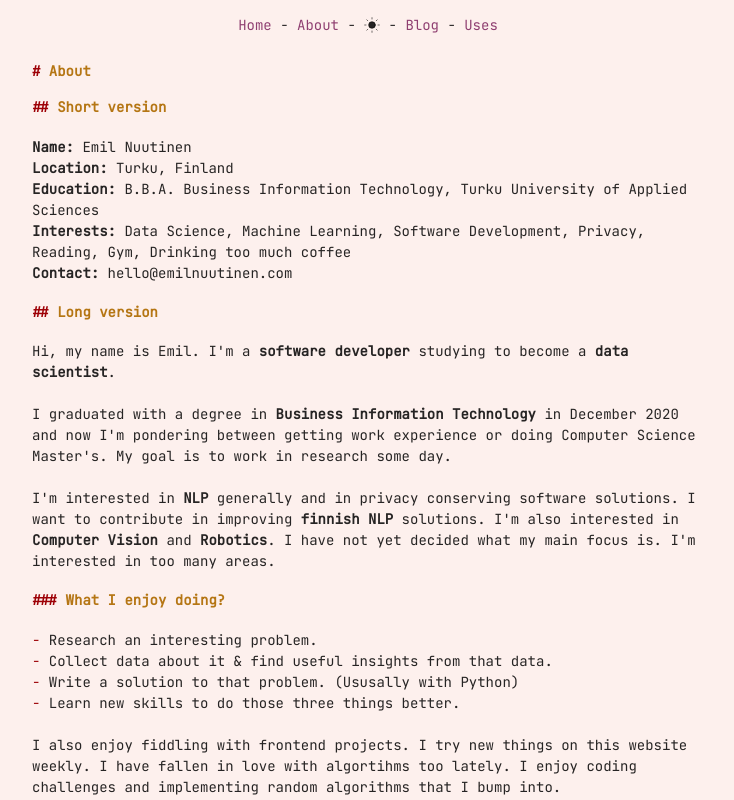
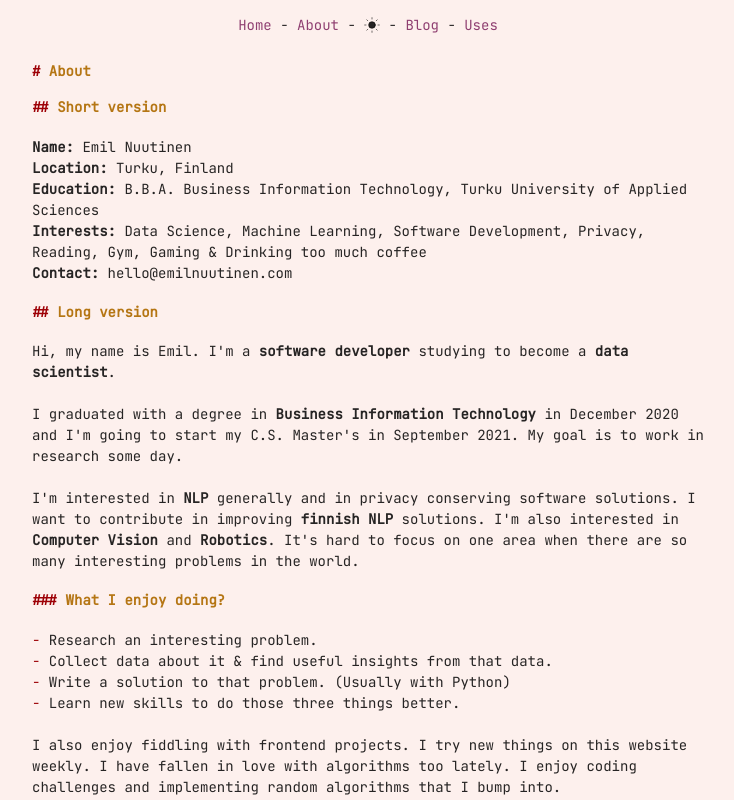
Before and after one commit to emilrwx/emilrwx_website, a Next.js app: page /about in a window 1280 px wide. Shown: the top 800 px of the page, without its empty margins (272-1006 px from the left). Built offline with nearby package versions, Linux system fonts and the light colour scheme.

Commit message:
update content

```diff
--- a/pages/about.js
+++ b/pages/about.js
@@ -13,26 +13,26 @@ export default function About () {
         <p><b>Name:</b> Emil Nuutinen <br />
           <b>Location:</b> Turku, Finland <br />
           <b>Education:</b> B.B.A. Business Information Technology, Turku University of Applied Sciences <br />
-          <b>Interests:</b> Data Science, Machine Learning, Software Development, Privacy, Reading, Gym, Drinking too much coffee <br />
+          <b>Interests:</b> Data Science, Machine Learning, Software Development, Privacy, Reading, Gym, Gaming & Drinking too much coffee <br />
           <b>Contact:</b> hello@emilnuutinen.com
         </p>
 
         <h2>Long version</h2>
         <p>Hi, my name is Emil. I'm a <b>software developer</b> studying to become a <b>data scientist</b>.</p>
 
-        <p> I graduated with a degree in <b>Business Information Technology</b> in December 2020 and now I'm pondering between getting work experience or doing Computer Science Master's. My goal is to work in research some day.</p>
+        <p> I graduated with a degree in <b>Business Information Technology</b> in December 2020 and I'm going to start my C.S. Master's in September 2021. My goal is to work in research some day.</p>
 
-        <p>I'm interested in <b>NLP</b> generally and in privacy conserving software solutions. I want to contribute in improving <b>finnish NLP</b> solutions. I'm also interested in <b>Computer Vision</b> and <b>Robotics</b>. I have not yet decided what my main focus is. I'm interested in too many areas.</p>
+        <p>I'm interested in <b>NLP</b> generally and in privacy conserving software solutions. I want to contribute in improving <b>finnish NLP</b> solutions. I'm also interested in <b>Computer Vision</b> and <b>Robotics</b>. It's hard to focus on one area when there are so many interesting problems in the world.</p>
 
         <h3>What I enjoy doing?</h3>
         <ul>
           <li>Research an interesting problem.</li>
           <li>Collect data about it & find useful insights from that data.</li>
-          <li>Write a solution to that problem. (Ususally with Python)</li>
+          <li>Write a solution to that problem. (Usually with Python)</li>
           <li>Learn new skills to do those three things better.</li>
         </ul>
 
-        <p>I also enjoy fiddling with frontend projects. I try new things on this website weekly. I have fallen in love with algortihms too lately. I enjoy coding challenges and implementing random algorithms that I bump into.</p>
+        <p>I also enjoy fiddling with frontend projects. I try new things on this website weekly. I have fallen in love with algorithms too lately. I enjoy coding challenges and implementing random algorithms that I bump into.</p>
 
         <h3>Most used technologies</h3>
         <ul>
```
